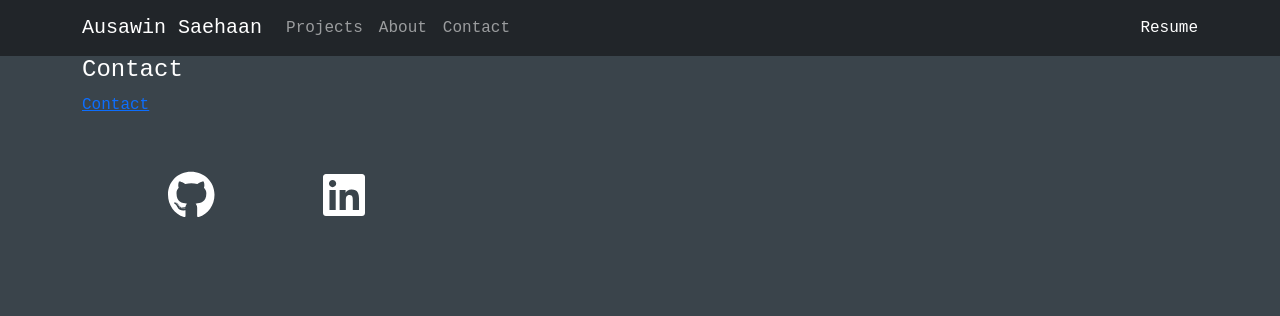
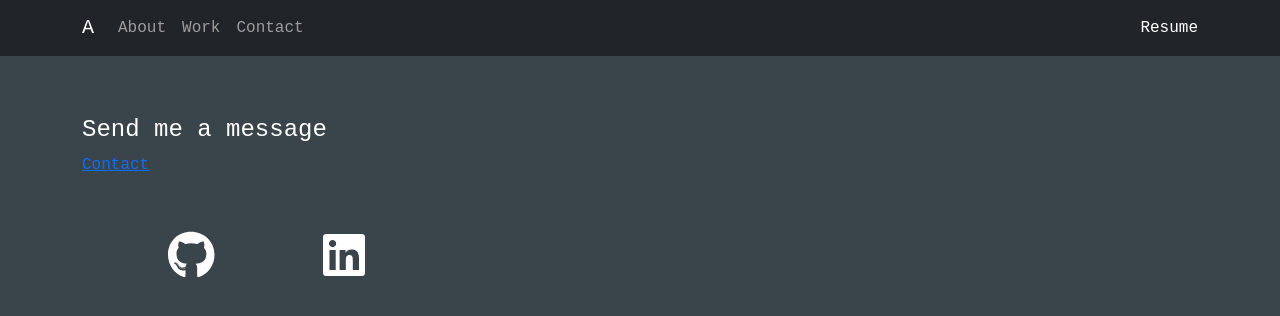
Before and after one commit to saehaana/html-css-prac, a React (Create React App) app: page /Contact in a window 1280 px wide. Shown: the top 316 px of the page. Built offline with nearby package versions, Linux system fonts and the light colour scheme.

Commit message:
added scroll into view motions for component viewports, renamed sections

```diff
--- a/src/App.js
+++ b/src/App.js
@@ -16,11 +16,12 @@ import About from './components/About';
 import Projects from './components/Projects';
 import Contact from './components/Contact';
 
-import { motion } from "framer-motion";
+import { motion, useScroll } from "framer-motion";
 import PacmanLoader from "react-spinners/PacmanLoader";
 
 const App = () => {
     const [loading, setLoading] = useState(false);
+    const { scrollYProgress } = useScroll();
 
     useEffect(() => {
         setLoading(true)
@@ -76,21 +77,21 @@ const App = () => {
         <>
         <Navbar collapseOnSelect expand="lg" bg="dark" variant="dark" sticky="top">
             <Container >
-                <Navbar.Brand as={HashLink} smooth to ='#home-container'>Ausawin Saehaan</Navbar.Brand>
-                <Navbar.Toggle aria-controls="responsive-navbar-nav" />
+                <Navbar.Brand as={HashLink} smooth to ='#home-container'>A</Navbar.Brand>
+                <Navbar.Toggle aria-controls="responsive-navbar-nav"/>
                 <Navbar.Collapse id="responsive-navbar-nav">
                     <Nav className="me-auto">
                         <motion.div
                         initial={{ opacity: 0 }}
                         animate={{ opacity: 1 }}
                         transition={{ duration: 1, delay: .25}}>
-                        <Nav.Link as={HashLink} smooth to='#Projects'>Projects</Nav.Link>
+                        <Nav.Link as={HashLink} smooth to='#About'>About</Nav.Link>
                         </motion.div>
                         <motion.div
                         initial={{ opacity: 0 }}
                         animate={{ opacity: 1 }}
                         transition={{ duration: 1, delay: .5}}>
-                            <Nav.Link as={HashLink} smooth to='#About'>About</Nav.Link>
+                            <Nav.Link as={HashLink} smooth to='#Projects'>Work</Nav.Link>
                         </motion.div>
                         <motion.div
                         initial={{ opacity: 0 }}
--- a/src/components/About.js
+++ b/src/components/About.js
@@ -5,13 +5,20 @@ import Container from 'react-bootstrap/Container';
 import Row from 'react-bootstrap/Row';
 import Col from 'react-bootstrap/Col';
 
+import { motion } from "framer-motion";
+
 function About(){
     return (
         <>
         <Container id='About'>
             <Row>
                 <Col>
-                    <h1>About Me</h1>
+                    <motion.h1
+                     initial={{ opacity: 0 }}
+                     whileInView={{ opacity: 1 }}
+                     transition={{ duration: .75}}
+                     viewport={{ once: true }}
+                    >About Me</motion.h1>
                 </Col>
             </Row>
 
--- a/src/components/Contact.js
+++ b/src/components/Contact.js
@@ -15,7 +15,12 @@ function Contact(){
         <Container id='Contact'>
             <Row>
                 <Col>
-                    <h1>Contact</h1>
+                    <motion.h1
+                     initial={{ opacity: 0 }}
+                     whileInView={{ opacity: 1 }}
+                     transition={{ duration: .75}}
+                     viewport={{ once: true }}
+                    >Send me a message</motion.h1>
                 </Col>
             </Row>
         <div className='footer'>
--- a/src/components/Home.js
+++ b/src/components/Home.js
@@ -1,5 +1,4 @@
 import React from 'react';
-import{Link} from 'react-router-dom'
 import { HashLink } from 'react-router-hash-link';
 
 import '../stylesheets/Home.css';
@@ -29,8 +28,9 @@ const Home = () => {
                 animate={{ opacity: 1 }}
                 transition={{ duration: 1, delay: 1.25}}
                 >
-                Welcome. <br></br> <br></br>
-                I'm a full-stack engineer from the Northern Virginia area. My desires are to innovate modern design and bring clean functionality.
+                Welcome. <br></br>
+                My name is Ausawin Saehaan. <br></br>
+                I'm a full-stack engineer based in the Northern Virginia area. My desires are to innovate modern design and functionality.
                 </motion.p>
             </Col>
             <Col xs={12} className="contact-box">
@@ -59,8 +59,8 @@ const Home = () => {
         </Row>
     </Container>
 
+    <About/>
     <Projects/>
-    <About/>
     <Contact/>
     </>
     );
--- a/src/components/Projects.js
+++ b/src/components/Projects.js
@@ -5,13 +5,20 @@ import Container from 'react-bootstrap/Container';
 import Row from 'react-bootstrap/Row';
 import Col from 'react-bootstrap/Col';
 
+import { motion } from "framer-motion";
+
 function Projects(){
     return (
         <>
         <Container id='Projects'>
             <Row>
                 <Col>
-                    <h1>Project</h1>
+                    <motion.h1
+                     initial={{ opacity: 0 }}
+                     whileInView={{ opacity: 1 }}
+                     transition={{ duration: .75}}
+                     viewport={{ once: true }}
+                    >My Work</motion.h1>
                 </Col>
             </Row>
 
--- a/src/stylesheets/About.css
+++ b/src/stylesheets/About.css
@@ -1,3 +1,4 @@
 #About{
     height:100vh;
+    padding-top: 3.75rem;
 }
--- a/src/stylesheets/Contact.css
+++ b/src/stylesheets/Contact.css
@@ -1,5 +1,6 @@
 #Contact{
     height:100vh;
+    padding-top: 3.75rem;
 }
 .iconlist{
     list-style-type: none;
--- a/src/stylesheets/Home.css
+++ b/src/stylesheets/Home.css
@@ -4,7 +4,7 @@
 }
 .message-box-row{
     position: relative;
-    top: 15%;
+    top: 25%;
     display: flex;
     justify-content: center;
     text-align: left;
@@ -29,7 +29,7 @@
 }
 .mouse-row{
     position: relative;
-    top: 25%;
+    top: 30%;
 }
 #arrow-down{
     --fa-animation-duration: 3s;
--- a/src/stylesheets/Projects.css
+++ b/src/stylesheets/Projects.css
@@ -1,3 +1,4 @@
 #Projects{
     height:100vh;
+    padding-top: 4rem;
 }
```
